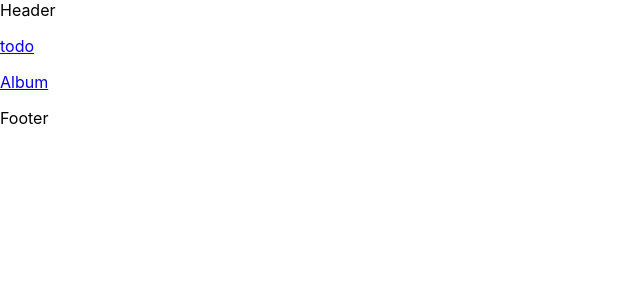
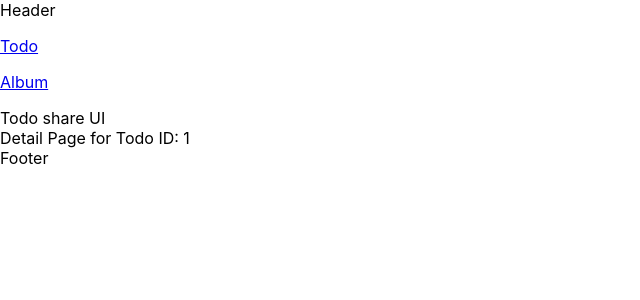
Before and after one commit to toanlehcm/demo_reactjs, a React (Create React App) app: page /todos/1 in a window 1280 px wide. Shown: the top 300 px of the page, without its empty margins (0-640 px from the left). Built offline with nearby package versions, Linux system fonts and the light colour scheme.

Commit message:
ReactJS: 09-08 Nested routing

```diff
--- a/src/App.js
+++ b/src/App.js
@@ -9,12 +9,12 @@ export default function App() {
     <div className='App'>
       Header
 
-      <p><NavLink to='/todos' activeClassName="active-menu">todo</NavLink></p>
+      <p><NavLink to='/todos' activeClassName="active-menu">Todo</NavLink></p>
       <p><NavLink to='/albums' activeClassName="active">Album</NavLink></p>
 
       <Routes>
         <Route path="/" element={<Navigate to='/home' />} />
-        <Route path="/todos" element={<TodoFeature />} />
+        <Route path="/todos/*" element={<TodoFeature />} />
         <Route path='/albums' element={<AlbumFeature />} />
       </Routes>
 
--- a/src/features/Todo/index.jsx
+++ b/src/features/Todo/index.jsx
@@ -1,65 +1,18 @@
 import React, { useState } from "react";
 import PropTypes from "prop-types";
-import TodoList from "./components/TodoList";
+import { Routes, Route, NavLink, Navigate, useMatch } from "react-router-dom";
+import ListPage from "./pages/ListPage";
+import DetailPage from "./pages/DetailPage";
 
 const TodoFeature = (props) => {
-  const initTodoList = [
-    {
-      id: 1,
-      title: "eat",
-      status: "new",
-    },
-    {
-      id: 2,
-      title: "sleep",
-      status: "completed",
-    },
-    {
-      id: 3,
-      title: "code",
-      status: "new",
-    },
-  ];
-
-  const [todoList, setTodoList] = useState(initTodoList);
-  const [filterStatus, setFilterStatus] = useState("all");
-
-  const handleTodoList = (todo, idx) => {
-    // Clone current array to the new one.
-    const newTodoList = [...todoList];
-
-    // Toggle state.
-    newTodoList[idx] = {
-      ...newTodoList[idx], // Get current object.
-      status: newTodoList[idx].status === "new" ? "completed" : "new",
-    };
-
-    // Update toggle.
-    setTodoList(newTodoList);
-  };
-
-  const showAll = () => {
-    setFilterStatus("all");
-  };
-
-  const showComplete = () => {
-    setFilterStatus("completed");
-  };
-
-  const showNew = () => {
-    setFilterStatus("new");
-  };
-
-  const renderedTodoList = todoList.filter((todo) => filterStatus === "all" || filterStatus === todo.status);
-
   return (
-    <>
-      <TodoList todoList={renderedTodoList} onTodoClick={handleTodoList} />
-
-      <button onClick={() => showAll()}>Show All</button>
-      <button onClick={() => showComplete()}>Show Completed</button>
-      <button onClick={() => showNew()}>Show New</button>
-    </>
+    <div>
+      Todo share UI
+      <Routes>
+        <Route path="/" element={<ListPage />} />
+        <Route path=":todoId" element={<DetailPage />} />
+      </Routes>
+    </div>
   );
 };
 
--- /dev/null
+++ b/src/features/Todo/pages/DetailPage/index.jsx
@@ -0,0 +1,12 @@
+import React from "react";
+import PropTypes from "prop-types";
+import { useParams } from "react-router-dom";
+
+const DetailPage = (props) => {
+  const { todoId } = useParams();
+  return <div>Detail Page for Todo ID: {todoId}</div>;
+};
+
+DetailPage.propTypes = {};
+
+export default DetailPage;
--- /dev/null
+++ b/src/features/Todo/pages/ListPage/index.jsx
@@ -0,0 +1,69 @@
+import React, { useState } from "react";
+import PropTypes from "prop-types";
+import TodoList from "../../components/TodoList";
+
+const ListPage = (props) => {
+  console.log("1");
+  const initTodoList = [
+    {
+      id: 1,
+      title: "eat",
+      status: "new",
+    },
+    {
+      id: 2,
+      title: "sleep",
+      status: "completed",
+    },
+    {
+      id: 3,
+      title: "code",
+      status: "new",
+    },
+  ];
+
+  const [todoList, setTodoList] = useState(initTodoList);
+  const [filterStatus, setFilterStatus] = useState("all");
+
+  const handleTodoList = (todo, idx) => {
+    // Clone current array to the new one.
+    const newTodoList = [...todoList];
+
+    // Toggle state.
+    newTodoList[idx] = {
+      ...newTodoList[idx], // Get current object.
+      status: newTodoList[idx].status === "new" ? "completed" : "new",
+    };
+
+    // Update toggle.
+    setTodoList(newTodoList);
+  };
+
+  const showAll = () => {
+    setFilterStatus("all");
+  };
+
+  const showComplete = () => {
+    setFilterStatus("completed");
+  };
+
+  const showNew = () => {
+    setFilterStatus("new");
+  };
+
+  const renderedTodoList = todoList.filter((todo) => filterStatus === "all" || filterStatus === todo.status);
+
+  return (
+    <>
+      <TodoList todoList={renderedTodoList} onTodoClick={handleTodoList} />
+
+      <button onClick={() => showAll()}>Show All</button>
+      <button onClick={() => showComplete()}>Show Completed</button>
+      <button onClick={() => showNew()}>Show New</button>
+    </>
+  );
+};
+
+ListPage.propTypes = {};
+
+export default ListPage;
```
